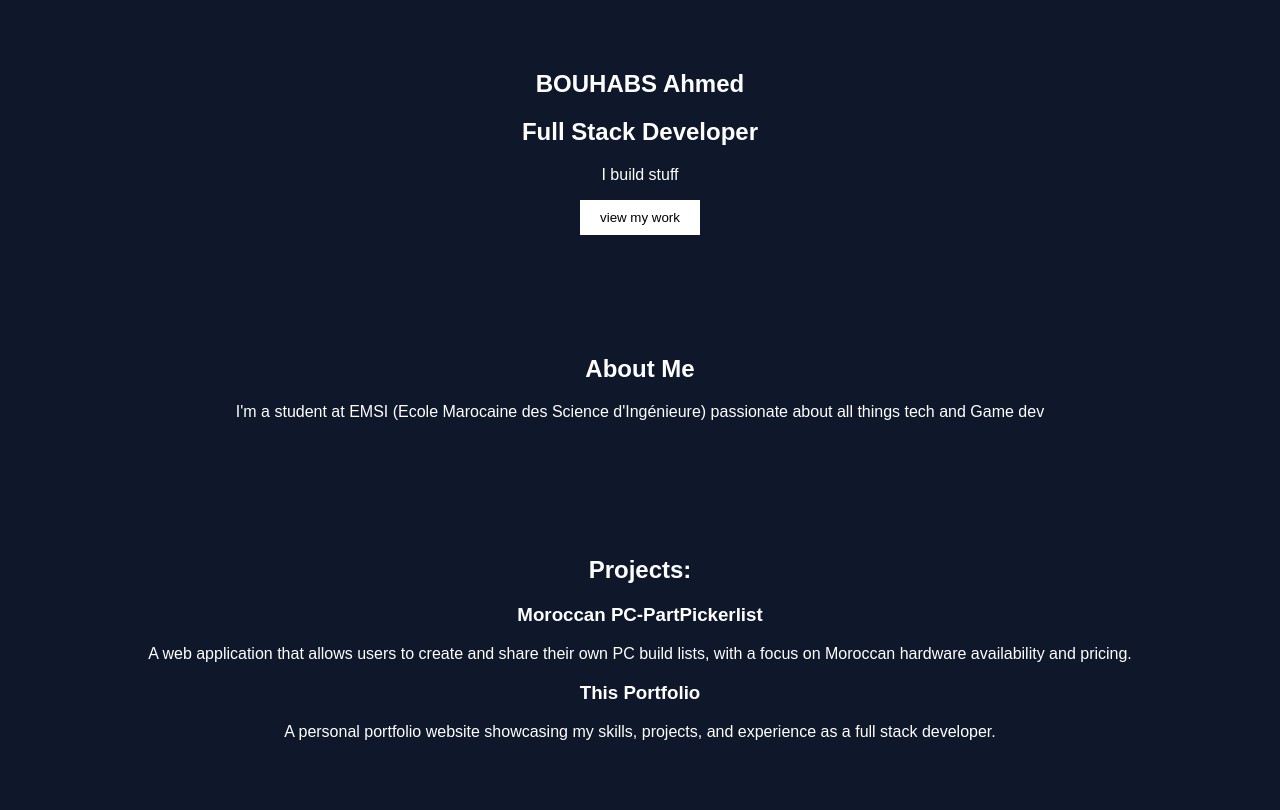
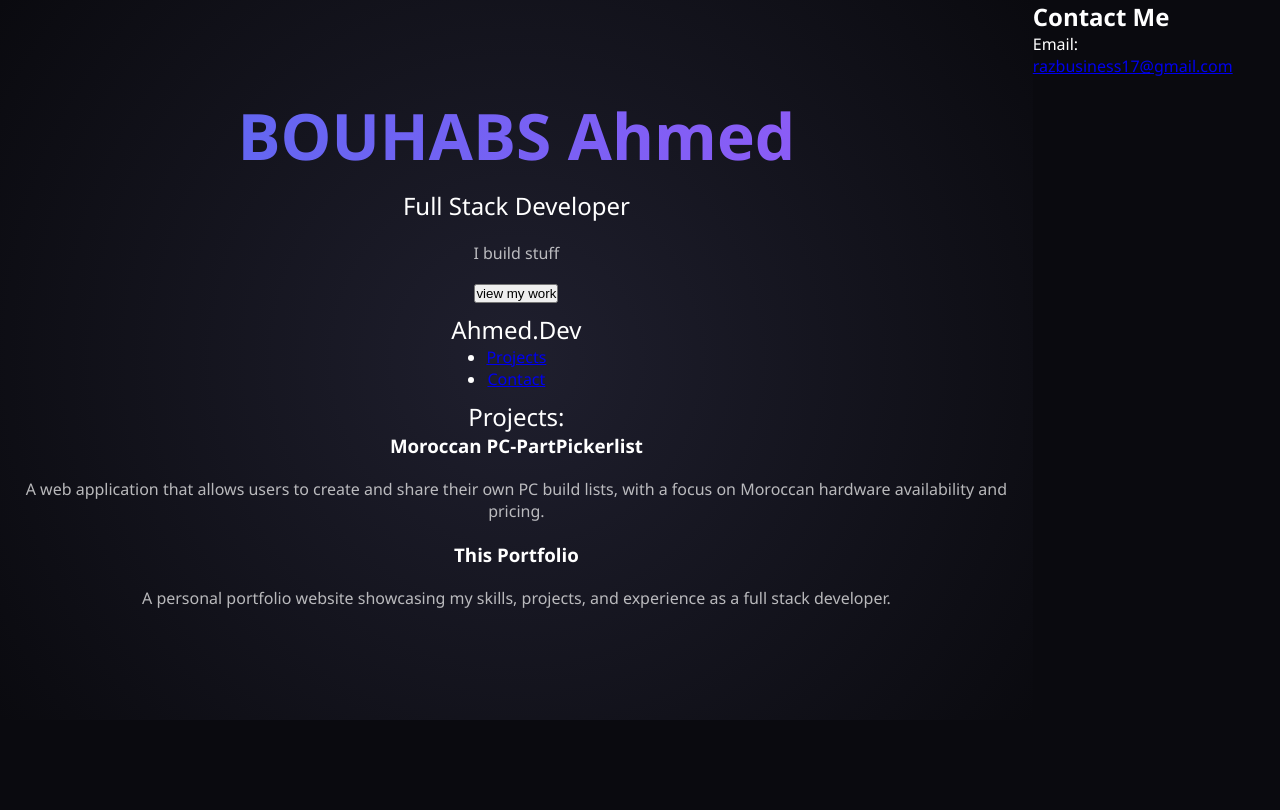
Before and after one commit to RAaz00r/RazPortfolio, a plain HTML site: page index.html in a window 1280 px wide. Shown: the top 810 px of the page. Drawn offline with Linux system fonts and the light colour scheme.

Commit message:
quick update mid class transfer

```diff
--- a/index.html
+++ b/index.html
@@ -8,21 +8,22 @@
     <link rel="icon" href="shiba-inu.png">
 </head>
 <body>
-
-<section class="main">
+<section class="aboutme">
     <h1>BOUHABS Ahmed</h1>
     <h2>Full Stack Developer</h2>
     <p>I build stuff</p>
     <button class="btn">view my work</button>
-</section>
 
-<section class="about me">
-    <h2>About Me</h2>
-    <p>I'm a student at EMSI (Ecole Marocaine des Science d'Ingénieure) passionate about all things tech and Game dev</p>
-</section>
 
-<section class="projects">
-    <h2>Projects:</h2>
+  <h2>Ahmed.Dev</h2>
+    <ul>
+        <li><a href="#projects">Projects</a></li>
+        <li><a href="#contact">Contact</a></li>
+    </ul>
+</nav>
+
+
+    <h2 id="projects">Projects:</h2>
     <div class="Moroccan PC-PartPickerlist">
         <h3>Moroccan PC-PartPickerlist</h3>
         <p>A web application that allows users to create and share their own PC build lists, with a focus on Moroccan hardware availability and pricing.</p>
@@ -33,7 +34,7 @@
     </div>
 </section>
 
-<section class="contact">
+<section class="contact" id="contact">
     <h2>Contact Me</h2>
     <p>Email: <a href="mailto:razbusiness17@gmail.com">razbusiness17@gmail.com</a></p>
 </section>
--- a/style.css
+++ b/style.css
@@ -1,23 +1,65 @@
-body {
-  font-family: Arial;
-  margin: 0;
-  background: #0f172a;
-  color: white;
+*{
+    margin: 0;
+    padding: 0;
+    box-sizing: border-box;
 }
 
-section {
-  padding: 50px;
+body{
+    font-family: 'Segoe UI', sans-serif;
+    background: #0a0a0f;
+    color: white;
+    display: flex;
+}
+
+nav{
+   display: flex;
+  justify-content: space-between;
+  padding: 20px 50px;
+  background: rgba(255,255,255,0.05);
+  -webkit-backdrop-filter: blur(10px);
+  backdrop-filter: blur(10px);
+  position: sticky;
+  top: 0;
+}
+
+nav ul {
+  display: flex;
+  gap: 20px;
+  list-style: none;
+}
+
+nav a {
+  color: white;
+  text-decoration: none;
+}
+nav a:hover {
+  color: #ff6f61;
+}
+
+.aboutme {
+  height: 90vh;
+  display: flex;
+  flex-direction: column;
+  justify-content: center;
+  align-items: center;
+  background: radial-gradient(circle, #1f1f2e, #0a0a0f);
   text-align: center;
 }
 
-.hero {
-  background: linear-gradient(135deg, #6366f1, #8b5cf6);
+.aboutme h1 {
+  font-size: 4rem;
+  background: linear-gradient(90deg, #6366f1, #8b5cf6);
+  -webkit-background-clip: text;
+  background-clip: text;
+  color: transparent;
 }
 
-button {
-  padding: 10px 20px;
-  border: none;
-  background: white;
-  color: black;
-  cursor: pointer;
+.aboutme h2 {
+  margin-top: 10px;
+  font-weight: 300;
 }
+
+.aboutme p {
+  margin: 20px 0;
+  opacity: 0.7;
+}
```
